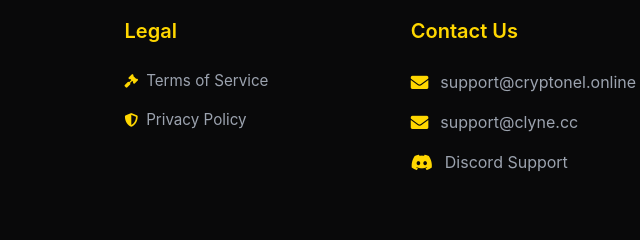
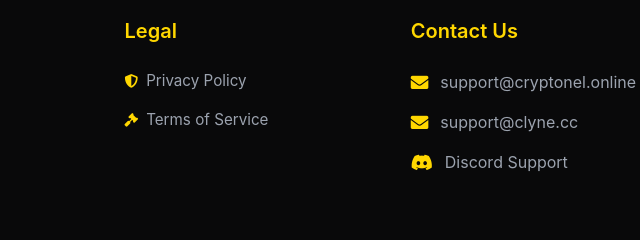
Before and after one commit to kaskroot/cryptonel, a plain HTML site: page index.html in a window 1280 px wide. Shown: the part 4043-4283 px from the top of the page, 599-1239 px from the left. Drawn offline with nearby package versions, Linux system fonts and the light colour scheme; a script that the page names is missing; a web font is replaced by a local one.

Commit message:
Add files via upload

```diff
--- a/index.html
+++ b/index.html
@@ -498,20 +498,22 @@
             <!-- Legal -->
             <div class="footer-section">
                 <h3 data-i18n="legal">Legal</h3>
-                <ul class="footer-links">
+                <div class="footer-links">
+                    <ul>
+                        <li>
+                            <a href="/privacy-policy">
+                                <i class="fas fa-shield-alt"></i>
+                                <span data-i18n="privacyPolicy">Privacy Policy</span>
+                            </a>
+                        </li>
                         <li>
                             <a href="/terms-of-service">
                                 <i class="fas fa-gavel"></i>
                                 <span data-i18n="termsOfService">Terms of Service</span>
                             </a>
                         </li>
-                    <li>
-                        <a href="/privacy-policy">
-                            <i class="fas fa-shield-alt"></i>
-                            <span data-i18n="privacyPolicy">Privacy Policy</span>
-                        </a>
-                    </li>
                     </ul>
+                </div>
             </div>
 
             <!-- Contact Us -->
```
Also changed, not shown: privacy-policy.html (added, +5 -0 lines), terms-of-service.html (added, +4 -0 lines), 1 other file. Lines whose indentation alone changed are shown as unchanged.
